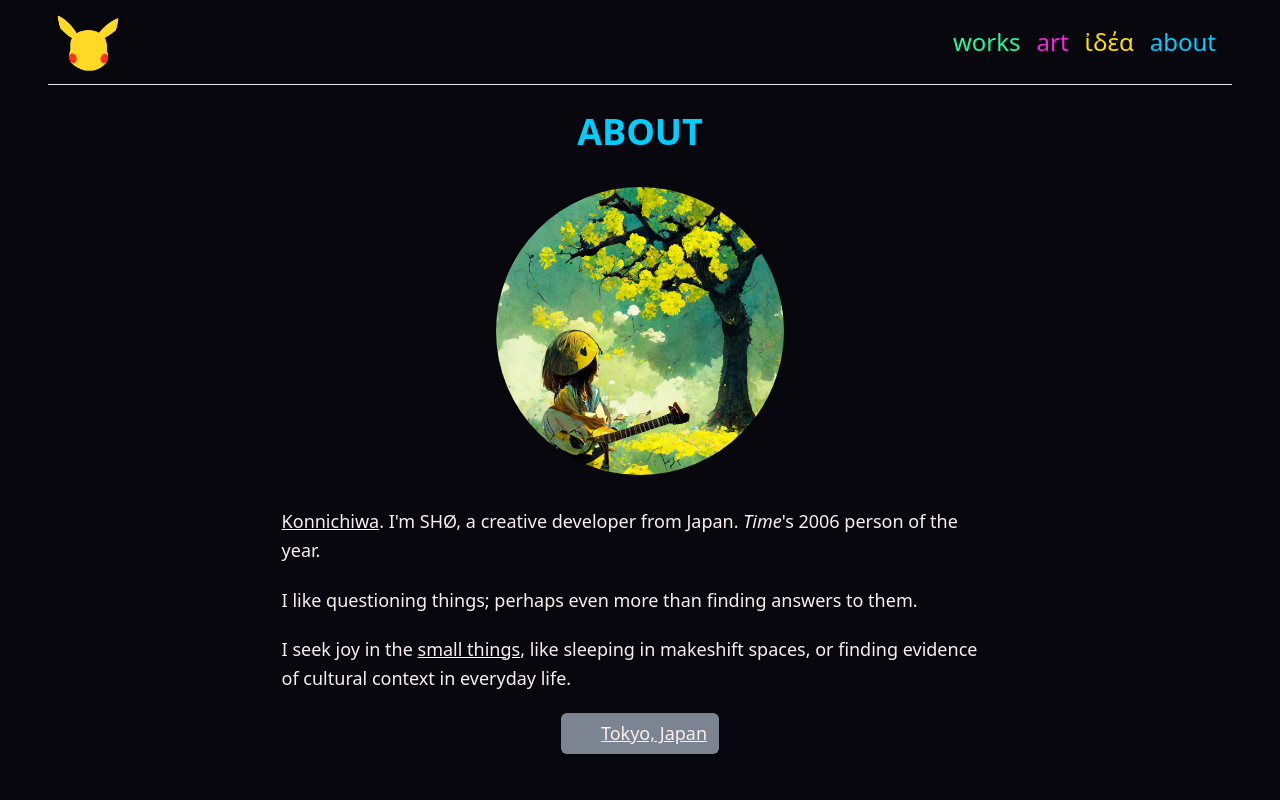
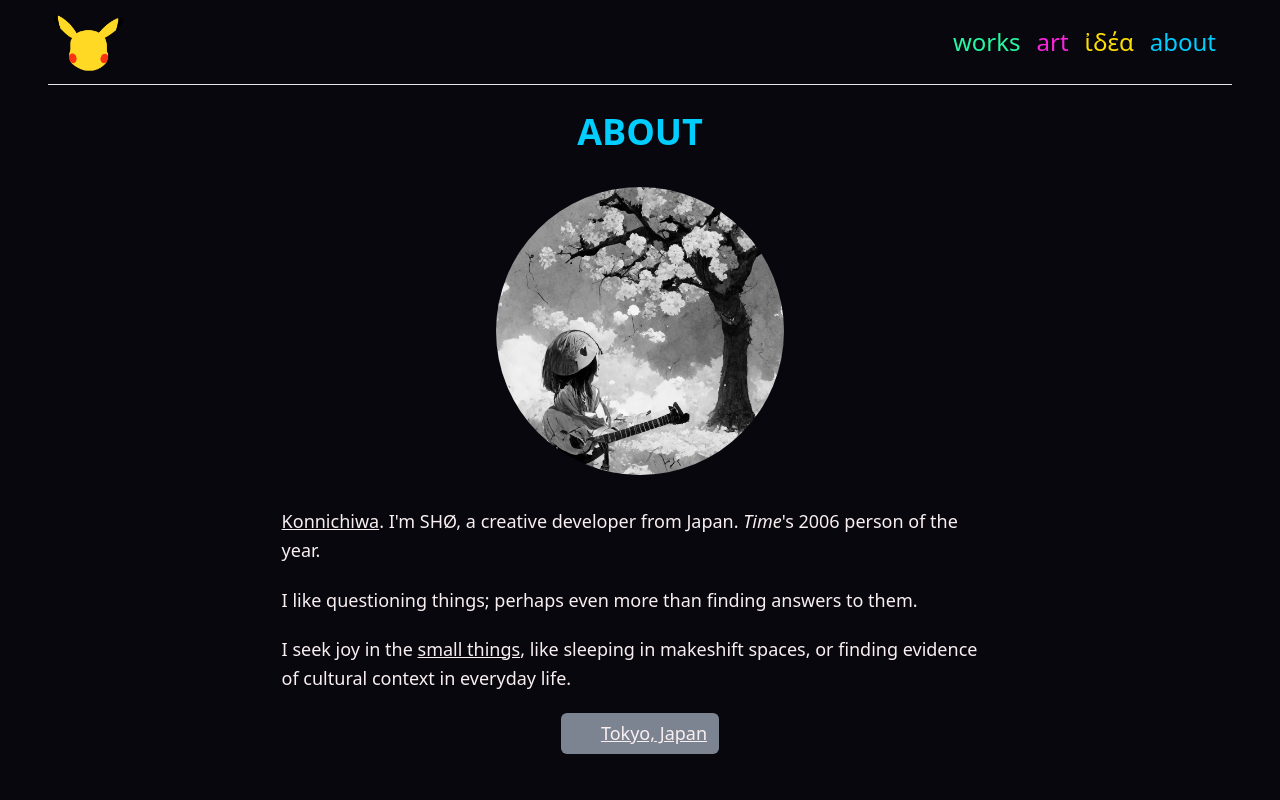
Before and after one commit to neila/neila.github.io, a Next.js app: page /about in a window 1280 px wide. Shown: the top 800 px of the page. Built offline with nearby package versions, Linux system fonts and the light colour scheme; some icons are missing.

Commit message:
hover2color monochrome

```diff
--- a/pages/about.jsx
+++ b/pages/about.jsx
@@ -45,7 +45,7 @@ export default function about() {
         <Image
           src={profilePic}
           alt="profile image"
-          className="border-none align-middle rounded-full"
+          className="border-none align-middle rounded-full grayscale hover:grayscale-0"
         />
       </div>
 
```
